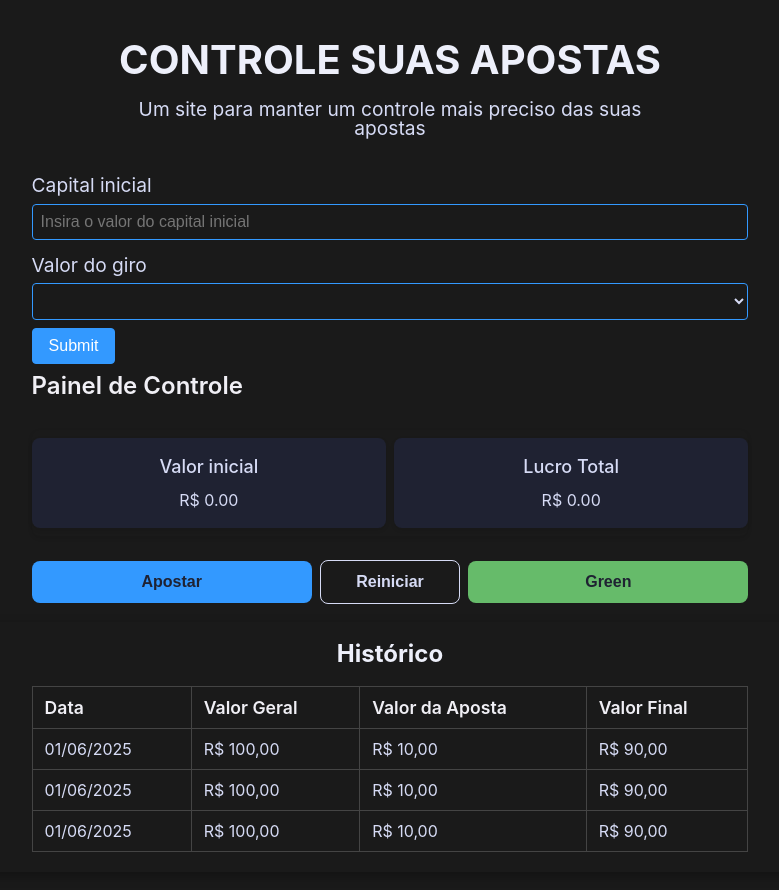
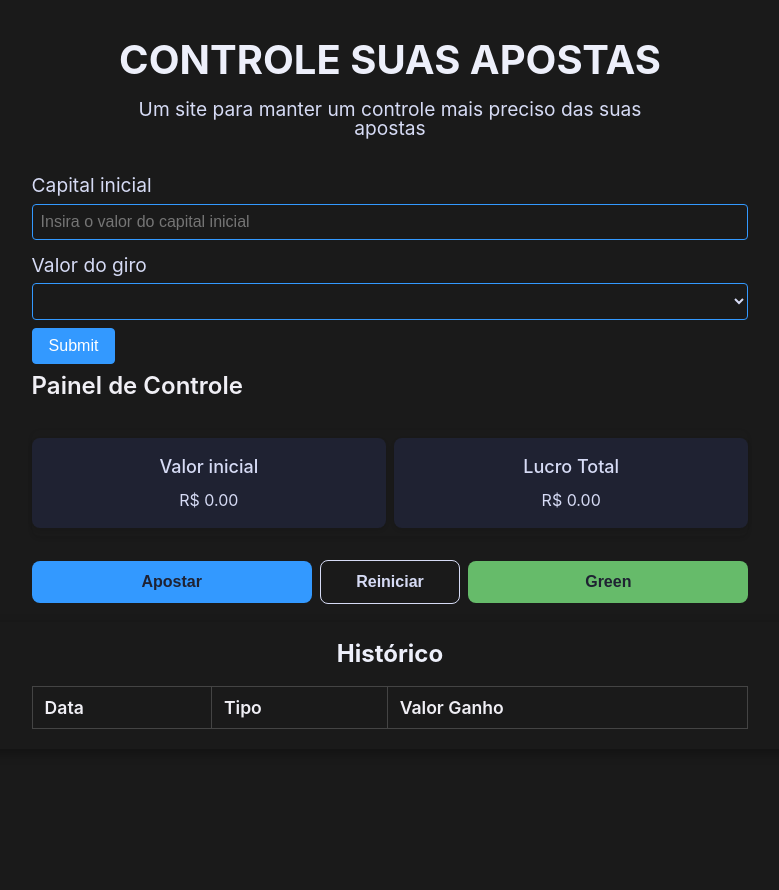
Before and after one commit to SirReinato-job/kingsBet, a React (Vite) app: page / in a window 1280 px wide. Shown: the top 890 px of the page, without its empty margins (250-1029 px from the left). After the commit the page ends 800 px from the top, so only its background shows below. Built offline with nearby package versions, Linux system fonts and the light colour scheme.

Commit message:
Corrigindo inserção de valores, tanto no histórico, e privando o sistema de realizar o giro caso não tenha valor disponível

```diff
--- a/src/components/ControleValores/index.jsx
+++ b/src/components/ControleValores/index.jsx
@@ -2,11 +2,14 @@ import { useForm } from "react-hook-form";
 import styles from "./ControleValores.module.scss";
 import { useBet } from "../../context/BetContext";
 export default function ControleValores() {
-    const {setSaldoInicial, setSaldoAtual, setValorGiro} = useBet();
+    const { setSaldoInicial, setSaldoAtual, setValorGiro } = useBet();
 
-    const { register, handleSubmit } = useForm();
+    const { register, handleSubmit, reset } = useForm();
     // Atualiza o estado do BetContext com os valores do formulário
-    const onSubmit = data => setSaldoInicial(Number(data.capitalInicial)) || setSaldoAtual(Number(data.capitalInicial)) || setValorGiro(Number(data.valorGiro));
+    const onSubmit = data => {
+        setSaldoInicial(Number(data.capitalInicial)) || setSaldoAtual(Number(data.capitalInicial)) || setValorGiro(Number(data.valorGiro));
+        reset();
+    };
 
     return (
         <form className={styles.formConteiner} onSubmit={handleSubmit(onSubmit)}>
--- a/src/components/HistoricoBet/index.jsx
+++ b/src/components/HistoricoBet/index.jsx
@@ -1,37 +1,31 @@
+import { useBet } from '../../context/BetContext';
 import styles from './HistoricoBet.module.scss';
 
 export default function HistoricoBet() {
+    const { historico } = useBet();
+    console.log('historico', historico);
+
     return (
         <div className={styles.historicoConteiner}>
             <h2 className={styles.historicoTitulo}>Histórico</h2>
-            <table className={styles.tabelaConteiner }>
+            <table className={styles.tabelaConteiner}>
                 <thead className={styles.tabelaHeader}>
                     <tr className={styles.tabelaHeaderRow}>
                         <th className={styles.th}>Data</th>
-                        <th className={styles.th}>Valor Geral</th>
-                        <th className={styles.th}>Valor da Aposta</th>
-                        <th className={styles.th}>Valor Final</th>
+                        <th className={styles.th}>Tipo</th>
+                        <th className={styles.th}>Valor Ganho</th>
                     </tr>
                 </thead>
                 <tbody className={styles.tabelaBody}>
-                    <tr className={styles.tabelaBodyRow}>
-                        <td className={styles.td}>01/06/2025</td>
-                        <td className={styles.td}>R$ 100,00</td>
-                        <td className={styles.td}>R$ 10,00</td>
-                        <td className={styles.td}>R$ 90,00</td>
-                    </tr>
-                     <tr className={styles.tabelaBodyRow}>
-                        <td className={styles.td}>01/06/2025</td>
-                        <td className={styles.td}>R$ 100,00</td>
-                        <td className={styles.td}>R$ 10,00</td>
-                        <td className={styles.td}>R$ 90,00</td>
-                    </tr>
-                     <tr className={styles.tabelaBodyRow}>
-                        <td className={styles.td}>01/06/2025</td>
-                        <td className={styles.td}>R$ 100,00</td>
-                        <td className={styles.td}>R$ 10,00</td>
-                        <td className={styles.td}>R$ 90,00</td>
-                    </tr>
+                    {historico.map(item => {
+                        return (
+                            <tr key={item.id} className={styles.tabelaBodyRow}>
+                                <td className={styles.td}>{item.data}</td>
+                                <td className={styles.td}>{item.tipo}</td>
+                                <td className={styles.td}>{`R$ ${item.valor.toFixed(2)}`}</td>
+                            </tr>
+                        )
+                    })}
                 </tbody>
             </table>
         </div>
--- a/src/components/ModalGanho/index.jsx
+++ b/src/components/ModalGanho/index.jsx
@@ -4,10 +4,13 @@ import { useForm } from "react-hook-form";
 import { useBet } from '../../context/BetContext';
 
 export default function ModalGanho({ isOpen, onClose }) {
-    const { register, handleSubmit } = useForm();
+    const { register, handleSubmit, reset } = useForm();
     const { registrarGanho } = useBet();
 
-    const onSubmit = data => registrarGanho(Number(data.valorGanho));
+    const onSubmit = data => {
+        registrarGanho(Number(data.valorGanho));
+        reset();
+    };
 
     return (
         <Modal
--- a/src/components/PainelBet/index.jsx
+++ b/src/components/PainelBet/index.jsx
@@ -9,7 +9,7 @@ export default function PainelBet() {
 
 
     // Obtém os valores do contexto BetContext
-    const { saldoInicial, saldoAtual, setSaldoAtual, valorGiro } = useBet();
+    const { saldoInicial, saldoAtual, setSaldoAtual, valorGiro, resetarDados, registrarGiro } = useBet();
 
     function openModal() {
         setModalIsOpen(true);
@@ -17,6 +17,15 @@ export default function PainelBet() {
 
     function closeModal() {
         setModalIsOpen(false);
+    }
+
+    // Função para registrar um giro apenas se tiver um valor
+    function registrarSeuGiro() {
+        if (saldoAtual >= valorGiro && valorGiro > 0) {
+            registrarGiro(saldoAtual);
+        } else {
+            alert('Saldo insuficiente, por favor, acrescente um valor primeiro.');
+        }
     }
 
 
@@ -42,8 +51,10 @@ export default function PainelBet() {
 
 
             <div className={styles.painelBtnConteiner}>
-                <button onClick={() => setSaldoAtual(saldoAtual - valorGiro)} className={styles.btnApostar}>Apostar</button>
-                <button onClick={() => setSaldoAtual(saldoInicial)} className={styles.btnReiniciar}>Reiniciar</button>
+
+                <button onClick={() => registrarSeuGiro()} className={styles.btnApostar}>Apostar</button>
+
+                <button onClick={() => resetarDados()} className={styles.btnReiniciar}>Reiniciar</button>
 
                 <button onClick={openModal} className={styles.btnGanho}>Green</button>
             </div>
```
